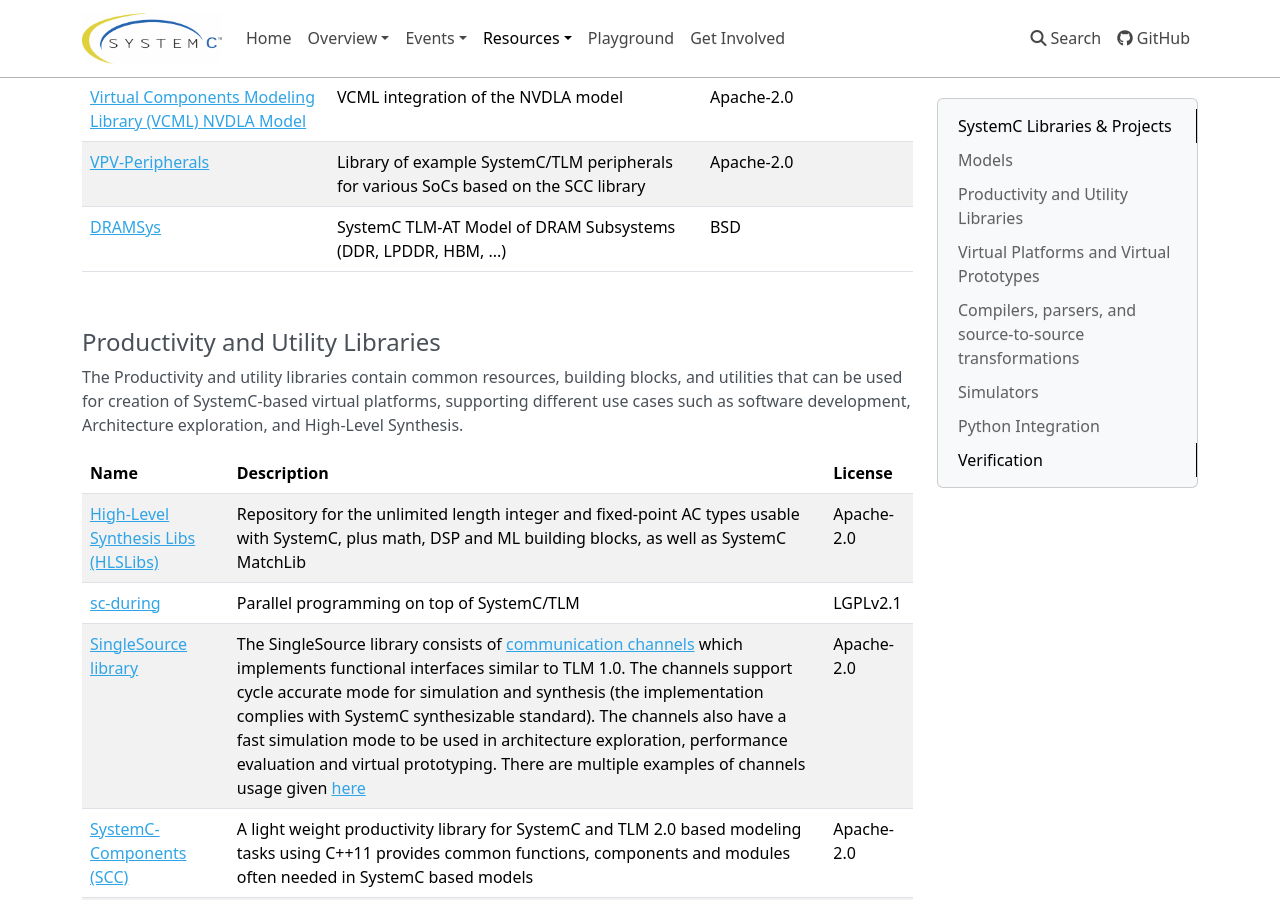
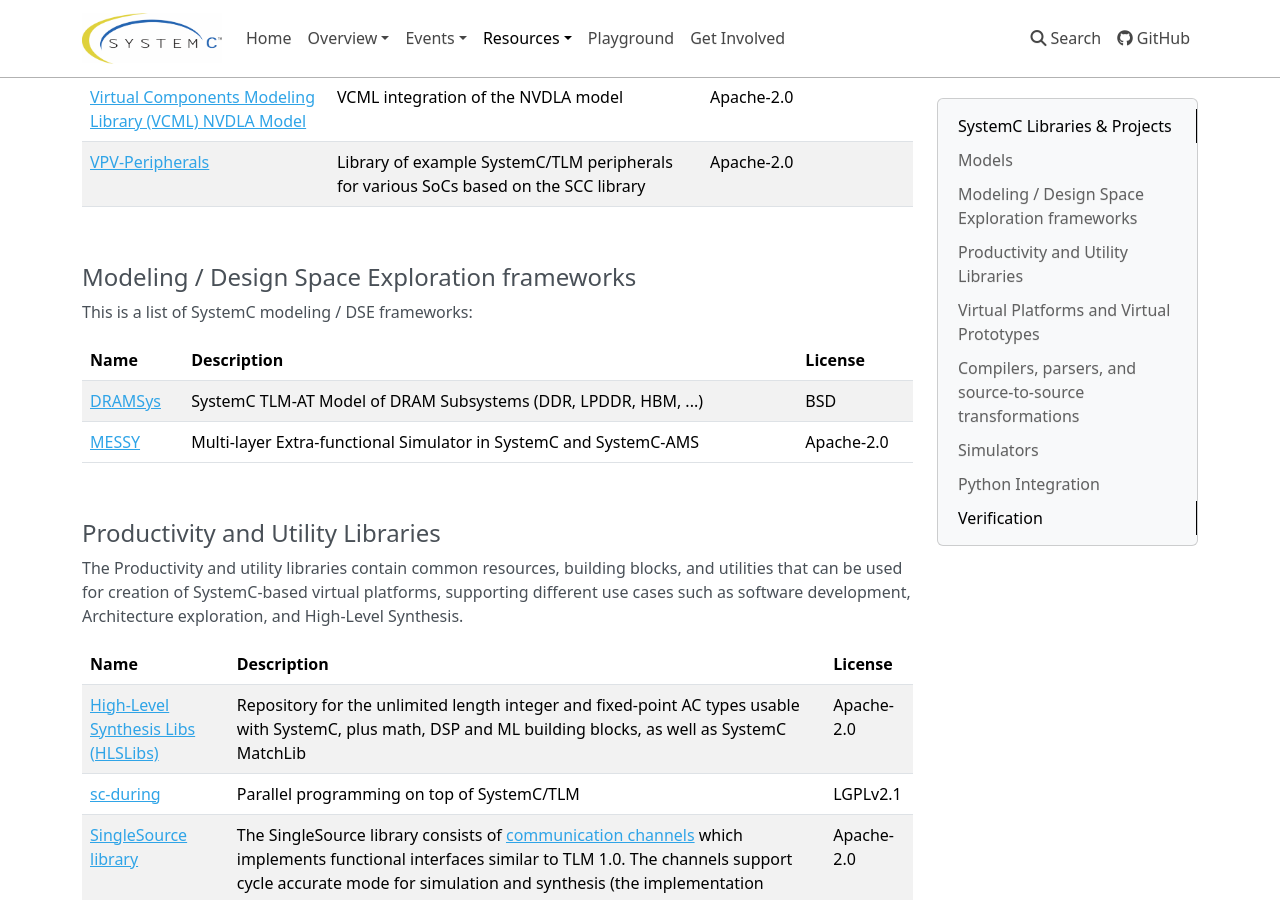
Before and after one commit to accellera-official/systemc.org, an MkDocs documentation site: the page built from docs/resources/projects.md, in a window 1280 px wide and 900 px high, scrolled down 532 px. Built offline with MkDocs 1.6.1, drawn with Linux system fonts in a browser that asks for light colours; nearby versions of some CDN libraries.

Commit message:
implement #47

```diff
--- a/docs/resources/projects.md
+++ b/docs/resources/projects.md
@@ -15,7 +15,16 @@
 | [Virtual Components Modeling Library (VCML) Models][3] | The VCML productivity library contains many component models (ARM, RISC-V, Virtio, ...) | Apache-2.0                                   |
 | [Virtual Components Modeling Library (VCML) NVDLA Model][4]  | VCML integration of the NVDLA model                                                     | Apache-2.0                                   |
 | [VPV-Peripherals][12]    | Library of example SystemC/TLM peripherals for various SoCs based on the SCC library    | Apache-2.0                                   |
-| [DRAMSys][36]    | SystemC TLM-AT Model of DRAM Subsystems (DDR, LPDDR, HBM, ...)   | BSD                                   |
+
+<br>
+## Modeling / Design Space Exploration frameworks
+
+This is a list of SystemC modeling / DSE frameworks:
+
+| Name             | Description                                                       | License    |
+| :--------------- | :---------------------------------------------------------------- | :--------- |
+| [DRAMSys][36]    | SystemC TLM-AT Model of DRAM Subsystems (DDR, LPDDR, HBM, ...)    | BSD        |
+| [MESSY][37]      | Multi-layer Extra-functional Simulator in SystemC and SystemC-AMS | Apache-2.0 |
 
 <br>
 ## Productivity and Utility Libraries
```
Also changed, not shown: other parts of docs/resources/projects.md (+1 -0 lines), docs/resources/publications.md (+3 -0 lines).
